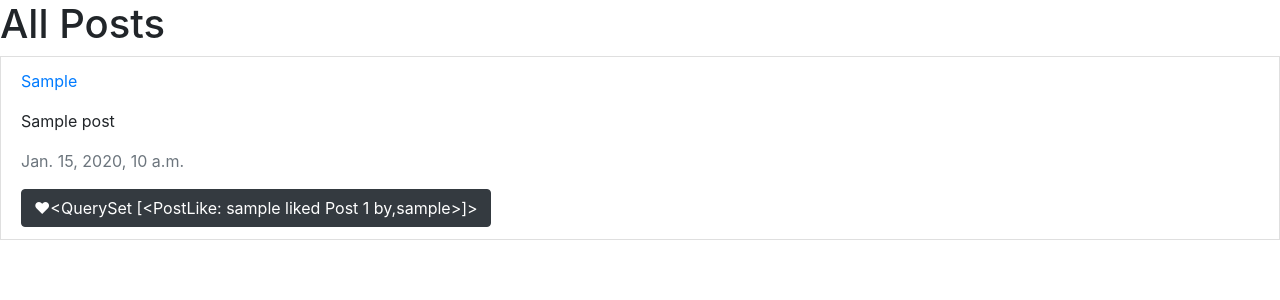
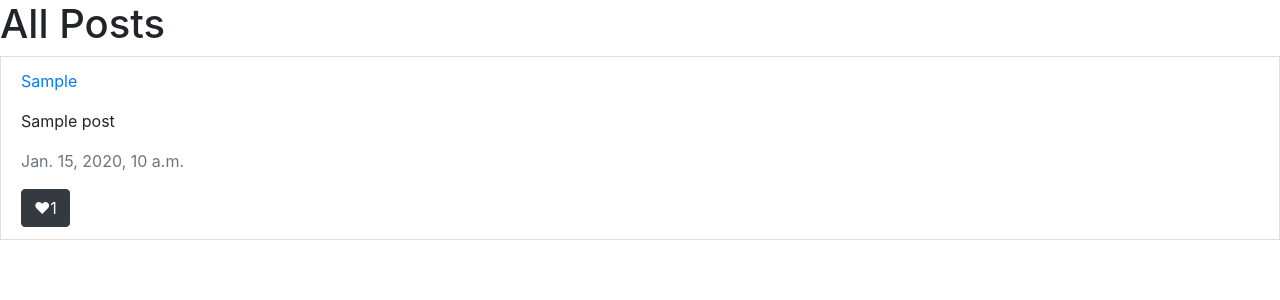
Before and after one commit to Nthabiseng551/CS50-s-projects, a Django app: template project4/network/templates/network/index.html in a window 1280 px wide. Shown: the part 56-356 px from the top of the page. Run offline with Django 3.2, Linux system fonts and the light colour scheme; a user stored in the database is signed in; tables that the repository leaves empty hold one stand-in row (values such as "Sample post"); the template is opened without the code that fills it: values that come from a table or form of the project are taken from there, most other values are stand-ins (such as "Sample title", 1, 10 or a date in 2020); some libraries are stand-ins or nearby versions; some web fonts are replaced.

Commit message:
Wed, Dec 13, 2023, 8:42 AM +02:00

```diff
--- a/project4/network/templates/network/index.html
+++ b/project4/network/templates/network/index.html
@@ -17,9 +17,9 @@
 
         {% if user.is_authenticated %}
             {% if post.id in liked %}
-                <button onclick="liking({{ post.id }}, {{ liked }})" class="btn btn-danger" id="like-btn">&hearts;<span>{{ num_likes }}</span></button>
+                <button onclick="liking({{ post.id }}, {{ liked }})" class="btn btn-danger" id="like-btn">&hearts;<span>{{ post.likedpost.all.count }}</span></button>
             {% else %}
-                <button onclick="liking({{ post.id }}, {{ liked }})" class="btn btn-dark" id="like-btn">&hearts;<span>{{ num_likes }}</span></button>
+                <button onclick="liking({{ post.id }}, {{ liked }})" class="btn btn-dark" id="like-btn">&hearts;<span>{{ post.likedpost.all.count }}</span></button>
             {% endif %}
         {% endif %}
     </div>
```
